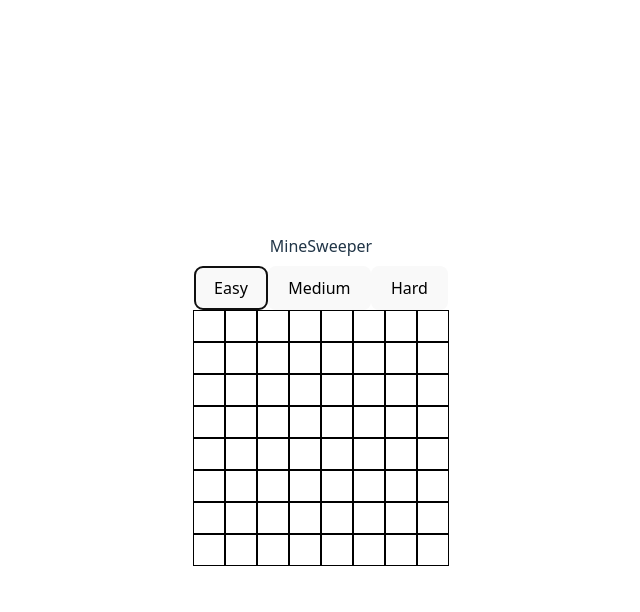
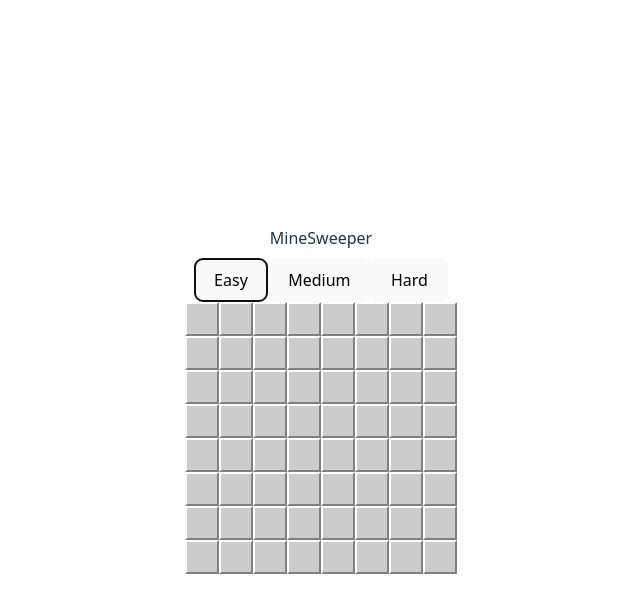
Before and after one commit to Viteail/minesweeper, a React (Vite) app: page / in a window 1280 px wide. Both pictures are taken after a click on the button "Easy". Shown: the top 612 px of the page, without its empty margins (319-959 px from the left). Built offline with nearby package versions, Linux system fonts and the light colour scheme.

Commit message:
feat: reveal nearby bombs

```diff
--- a/src/App.tsx
+++ b/src/App.tsx
@@ -13,6 +13,7 @@ export type TSquare = {
   isBomb: boolean;
   nearBombs: number;
   isClicked: boolean;
+  isFlagged: boolean;
   coords: TCoords;
 };
 
@@ -36,8 +37,8 @@ function App() {
     for (let i = 0; i < squares.length; i++) {
       if (squares[i].isBomb) continue;
       const nearbySquares = getNearbySquares(squares[i].coords);
-      nearbySquares.forEach((square) => {
-        if (square.isBomb) squares[i].nearBombs += 1;
+      nearbySquares.forEach((nearbySquare) => {
+        if (nearbySquare.isBomb) squares[i].nearBombs += 1;
       });
     }
   };
@@ -118,7 +119,38 @@ function App() {
     return nearbySquares;
   };
 
-  const displayBombsNearby = () => {};
+  const revealNearbyBombs = (square: TSquare) => {
+    const tempSquares = [...squares];
+    const squaresToBeRevealed = [square];
+
+    do {
+      const tempSquaresToBeRevealed = [
+        ...squaresToBeRevealed.filter(
+          (squareToBeRevealed) => !squareToBeRevealed.isClicked,
+        ),
+      ];
+      console.log("coaie", tempSquaresToBeRevealed);
+      squaresToBeRevealed.splice(0, squaresToBeRevealed.length);
+
+      for (let i = 0; i < tempSquaresToBeRevealed.length; i++) {
+        if (
+          !tempSquaresToBeRevealed[i].nearBombs &&
+          !tempSquaresToBeRevealed.some((tempSquare) => tempSquare.isBomb)
+        ) {
+          squaresToBeRevealed.push(
+            ...getNearbySquares(tempSquaresToBeRevealed[i].coords),
+          );
+        }
+        const foundSquare = squares.find(({ coords }) =>
+          isSamePostion(coords, tempSquaresToBeRevealed[i].coords),
+        );
+        console.log(foundSquare);
+        foundSquare!.isClicked = true;
+      }
+    } while (squaresToBeRevealed.length);
+
+    setSquares(tempSquares);
+  };
 
   const handleClickMenuButton = (value: TGrid) => {
     setGridSize(value);
@@ -132,31 +164,22 @@ function App() {
           isBomb: false,
           nearBombs: 0,
           isClicked: false,
+          isFlagged: false,
           coords: { col: j, row: i },
         });
       }
     }
-
-    console.log(tempSquares, gridSize);
 
     setSquares(tempSquares);
   };
 
   const handleClickSquare = (clickedSquare: TSquare) => {
     console.log("click nahoy", clickedSquare);
-    const tempSquares = [...squares];
     if (!isFirstSquareClicked) {
       plantBombs(clickedSquare);
       setIsFirstSquareClicked(true);
     }
-    const tempSquare = tempSquares.find(({ coords }) =>
-      isSamePostion(coords, clickedSquare.coords),
-    );
-    console.log(tempSquare);
-    tempSquare!.isClicked = true;
-    console.log(getNearbySquares(clickedSquare.coords));
-
-    setSquares(tempSquares);
+    revealNearbyBombs(clickedSquare);
   };
 
   console.log(gridSize, switchToGrid, squares);
--- a/src/components/Grid/grid.module.css
+++ b/src/components/Grid/grid.module.css
@@ -13,10 +13,3 @@
 .size-20 {
   grid-template-columns: repeat(20, 1fr);
 }
-
-.square {
-  height: 50px;
-  width: 50px;
-  border: 1px solid black;
-  background-color: white;
-}
--- a/src/components/Grid/index.tsx
+++ b/src/components/Grid/index.tsx
@@ -15,7 +15,13 @@ export const Grid: React.FC<IGridProps> = (props) => {
   return (
     <div className={`${classes.grid} ${classes[`size-${gridSize.cols}`]}`}>
       {squares.map((square, index) => (
-        <Square handleClick={() => handleClickSquare(square)} key={index} />
+        <Square
+          isEmpty={square.isClicked}
+          handleClick={() => handleClickSquare(square)}
+          key={index}
+        >
+          {square.isClicked && square.nearBombs !== 0 && square.nearBombs}
+        </Square>
       ))}
     </div>
   );
--- a/src/components/Square/index.tsx
+++ b/src/components/Square/index.tsx
@@ -2,9 +2,19 @@ import classes from "./square.module.css";
 
 interface ISquareProps {
   handleClick: () => void;
+  children: React.ReactNode;
+  isEmpty: boolean;
 }
 
 export const Square: React.FC<ISquareProps> = (props) => {
-  const { handleClick } = props;
-  return <div className={classes.square} onClick={handleClick}></div>;
+  const { handleClick, children, isEmpty } = props;
+
+  return (
+    <div
+      className={`${classes.square} ${isEmpty && classes.isEmpty}`}
+      onClick={handleClick}
+    >
+      {children}
+    </div>
+  );
 };
--- a/src/components/Square/square.module.css
+++ b/src/components/Square/square.module.css
@@ -1,6 +1,14 @@
 .square {
   height: 30px;
   width: 30px;
-  background-color: white;
-  border: 1px solid black;
+  background-color: #CCCCCC;
+  border-top: 2px solid white;
+  border-left: 2px solid white;
+  border-bottom: 2px solid gray;
+  border-right: 2px solid gray;
+  color: black;
 }
+
+.isEmpty {
+  border: 2px solid #CCCCCC;
+}
```
